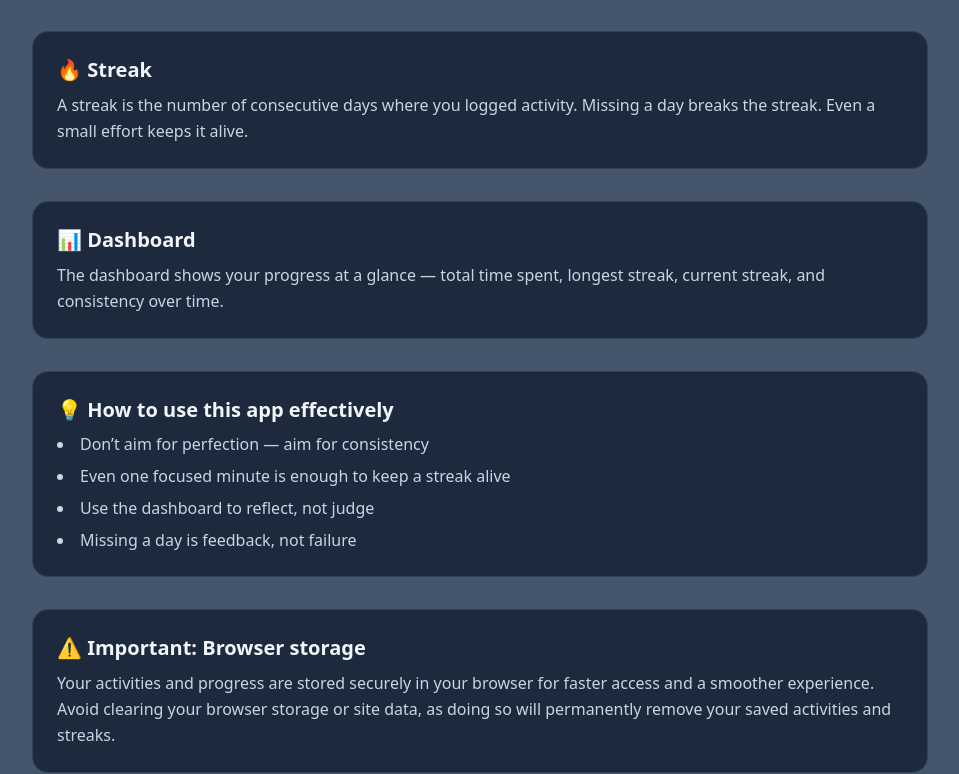
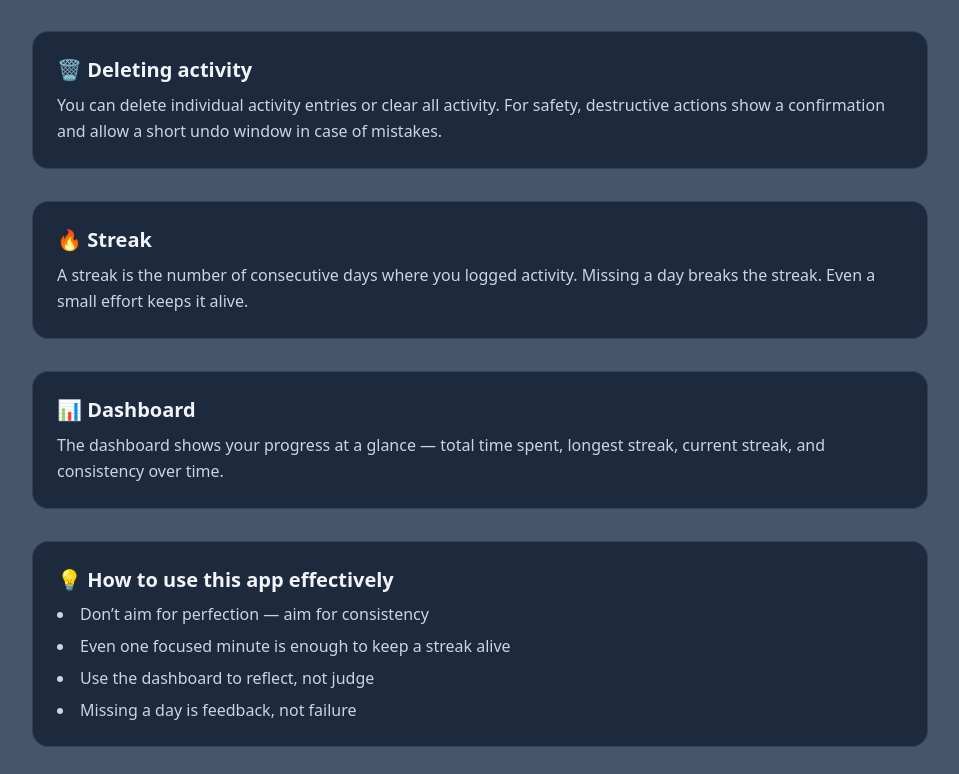
Before and after one commit to hafeez-07/react-no-zero-days-app, a React (Vite) app: page /guide in a window 1280 px wide. Shown: the part 773-1547 px from the top of the page, without its empty margins (160-1119 px from the left). Built offline with nearby package versions, Linux system fonts and the light colour scheme.

Commit message:
docs: add delete confirmation and undo features in readme and guide

```diff
--- a/src/pages/Guide.tsx
+++ b/src/pages/Guide.tsx
@@ -50,6 +50,18 @@ function Guide() {
           </p>
         </div>
 
+        {/* Delete & Undo */}
+        <div className="bg-slate-800 rounded-2xl p-6 border border-slate-700">
+          <h2 className="text-xl font-semibold text-slate-100 mb-2">
+            🗑️ Deleting activity
+          </h2>
+          <p className="text-slate-300 leading-relaxed">
+            You can delete individual activity entries or clear all activity.
+            For safety, destructive actions show a confirmation and allow a
+            short undo window in case of mistakes.
+          </p>
+        </div>
+
         {/* Streak */}
         <div className="bg-slate-800 rounded-2xl p-6 border border-slate-700">
           <h2 className="text-xl font-semibold text-slate-100 mb-2">
@@ -95,7 +107,8 @@ function Guide() {
             Your activities and progress are stored securely in your browser for
             faster access and a smoother experience. Avoid clearing your browser
             storage or site data, as doing so will permanently remove your saved
-            activities and streaks.
+            activities and streaks.- Deleting all activity will remove stored
+            data for this app
           </p>
         </div>
 
```
Also changed, not shown: 1 other file (tests, documents, lock files or other folders).
